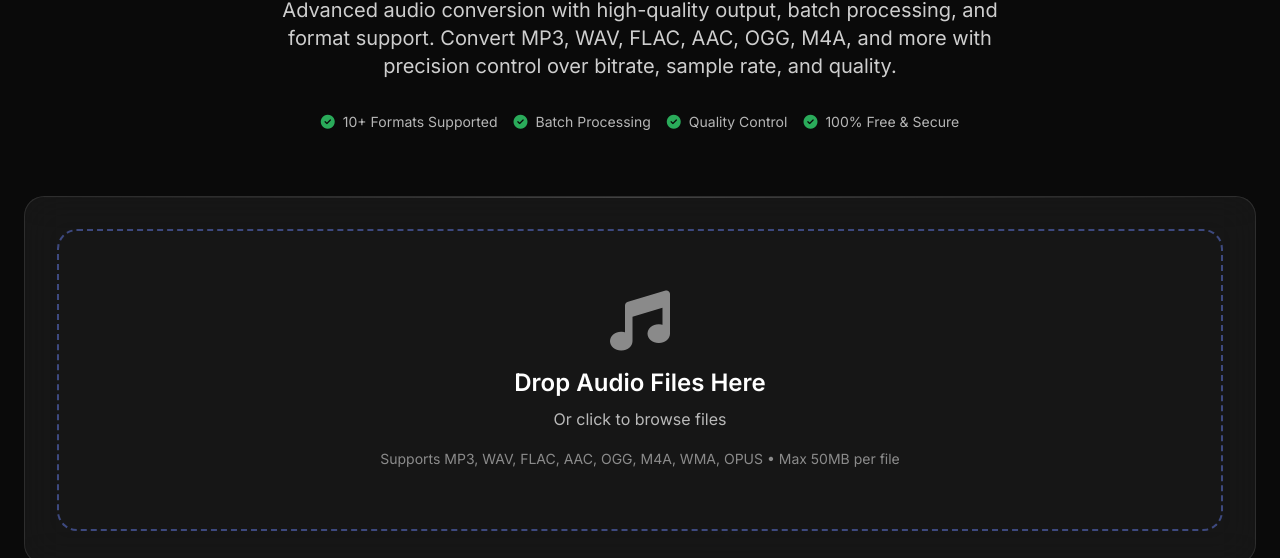
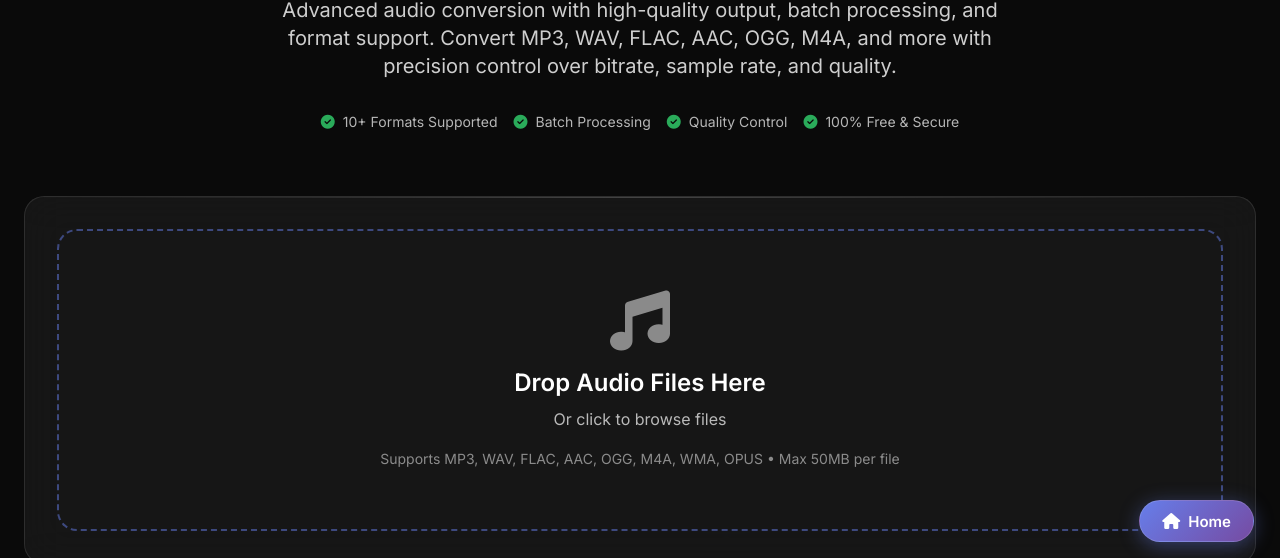
Before and after one commit to ToolXeno/Tool-Xeno, a plain HTML site: page audio-converter.html in a window 1280 px wide. Shown: the part 232-790 px from the top of the page. Drawn offline with nearby package versions, Linux system fonts and the light colour scheme.

Commit message:
Update audio-converter.html

```diff
--- a/audio-converter.html
+++ b/audio-converter.html
@@ -1523,5 +1523,8 @@
             };
         }
     </script>
+
+    <script src="/homebutton.js"></script>
+
 </body>
 </html>
```
